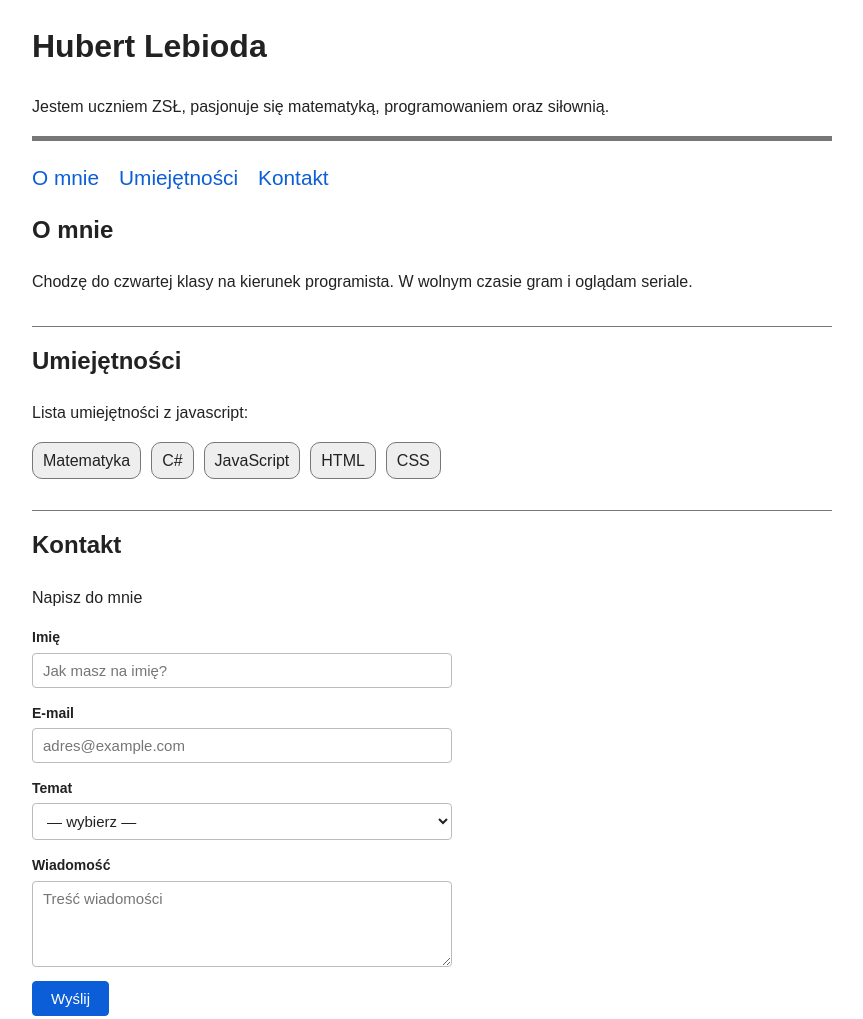
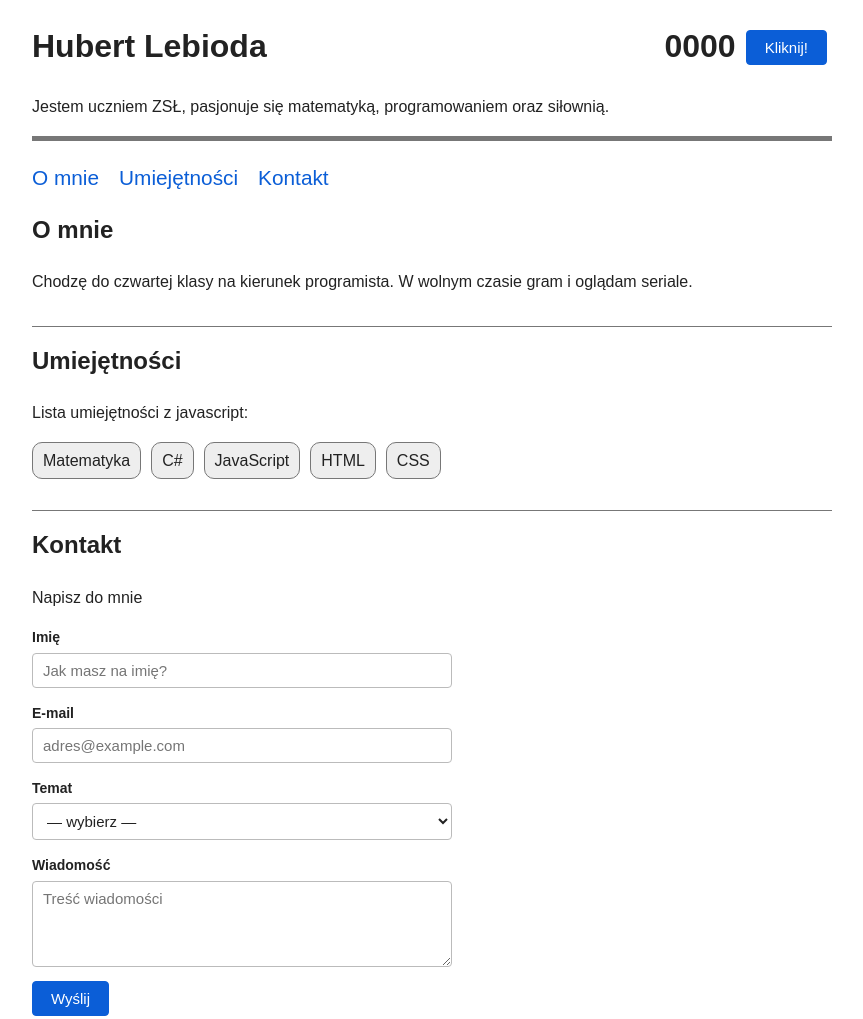
Before and after one commit to ZaawansowaneWeboweHL/WebDev1, a plain HTML site: page zadania/mb03-wizytowka/index.html in a window 1280 px wide. Shown: the top 1019 px of the page, without its empty margins (208-1071 px from the left). Drawn offline with Linux system fonts and the light colour scheme.

Commit message:
MB3: Element interaktywny - licznik (struktura i style)

```diff
--- a/zadania/mb03-wizytowka/index.html
+++ b/zadania/mb03-wizytowka/index.html
@@ -8,7 +8,13 @@
 </head>
 <body>
     <header>
-        <h1>Hubert Lebioda</h1>
+        <h1>
+            Hubert Lebioda
+            <div class="licznik">
+                <span id="ilosc-klikniec">0000</span>
+                <button id="click-btn">Kliknij!</button>
+            </div>
+        </h1>
         <p>Jestem uczniem ZSŁ, pasjonuje się matematyką, programowaniem oraz siłownią.</p>
     </header>
     <nav>
--- a/zadania/mb03-wizytowka/style.css
+++ b/zadania/mb03-wizytowka/style.css
@@ -131,3 +131,14 @@ button:hover {
     color: #1b7f3b;
     font-weight: bold;
 }
+
+header h1{
+    display: flex;
+}
+.licznik{
+    margin-left:auto;
+    display: flex;
+}
+#ilosc-klikniec, #click-btn{
+    margin: auto 5px auto 5px
+}
```
